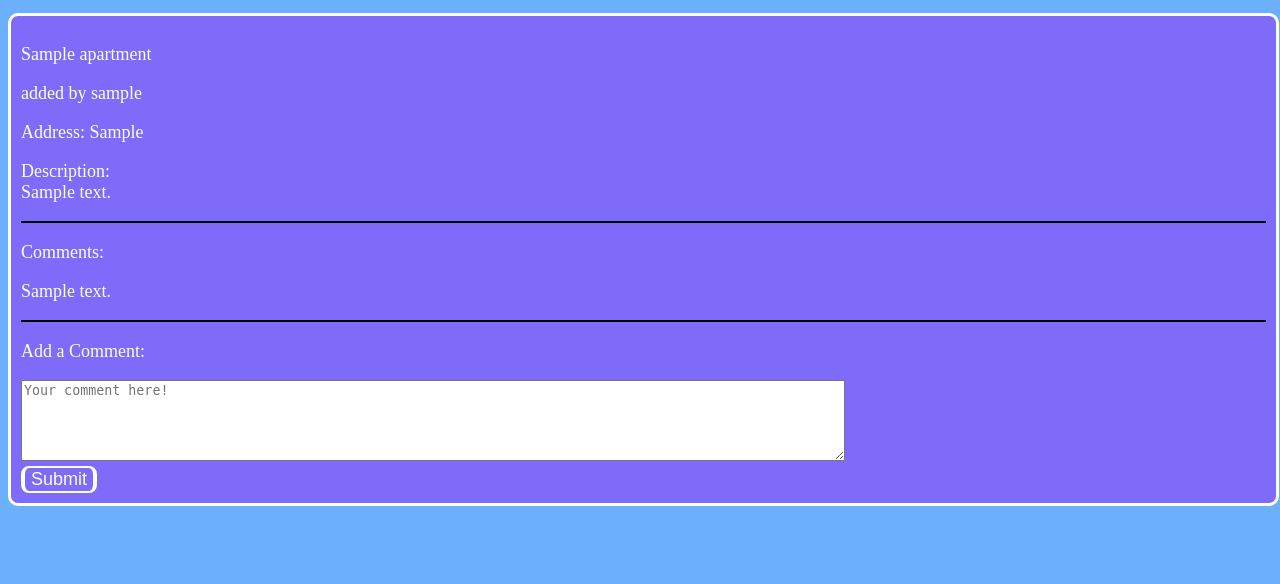
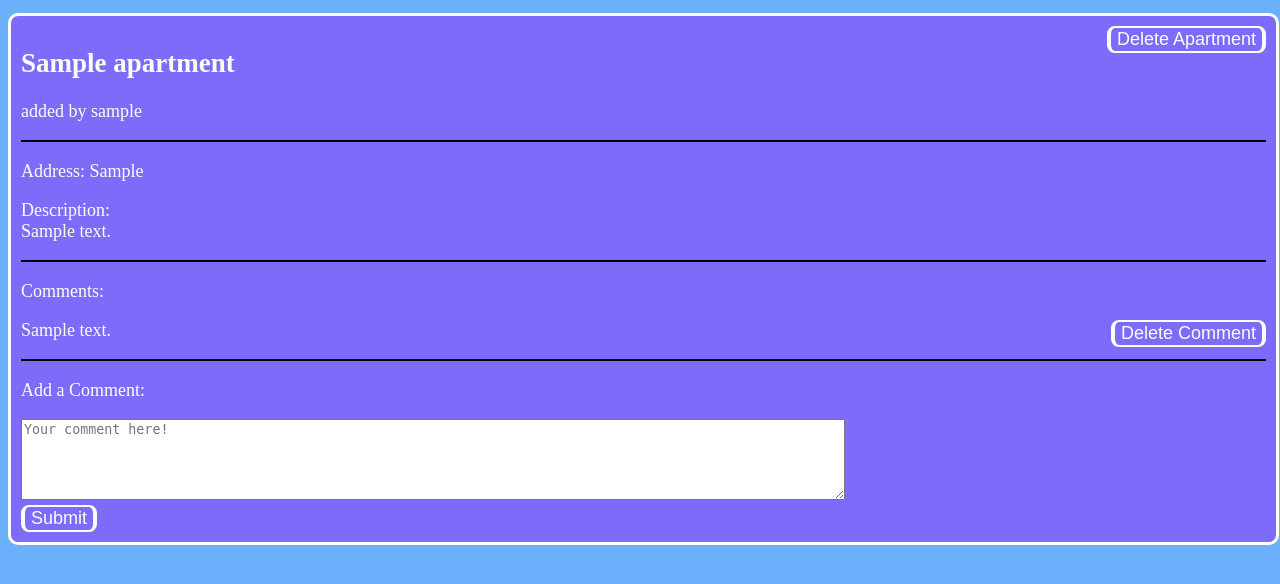
Before and after one commit to aon4o/Apartments-Flask_Web_App, a Flask app: page /apartments/1/show in a window 1280 px wide. Shown: the part 60-644 px from the top of the page. Run offline with Flask 2, Linux system fonts and the light colour scheme; a user stored in the database is signed in; tables that the repository leaves empty hold one stand-in row (values such as "Sample post").

Commit message:
Added methods for deleting Apartments and Comments

```diff
--- a/app.py
+++ b/app.py
@@ -18,9 +18,11 @@ logging.basicConfig(filename='logs.log',
 def index():
     return render_template('index.html')
 
+
 @app.route('/')
 def redirect_to_home():
     return redirect(url_for('index'))
+
 
 @app.route('/about')
 def about():
@@ -127,6 +129,22 @@ def apartment_show(apartment_id):
         comments=comments, form=comment_form, user=user)
 
 
+@app.route('/apartments/delete', methods=['POST'])
+@login_required
+def apartment_delete():
+    apartment = Apartment.query.filter_by(
+        id=request.form.get('apartment_id')
+    ).first()
+    if current_user.id == apartment.user_id:
+        db.session.delete(apartment)
+        db.session.commit()
+        flash("Apartment deleted Successfully!")
+        return redirect(url_for("apartments"))
+    else:
+        flash("Operation not Permitted!")
+        return redirect(url_for('apartment_show', apartment_id=apartment.id))
+
+
 # COMMENTS
 @app.route('/comments/create', methods=['POST'])
 @login_required
@@ -148,6 +166,23 @@ def comment_create():
                             apartment_id=form.apartment_id.data))
 
 
+@app.route('/comments/delete', methods=['POST'])
+@login_required
+def comment_delete():
+    comment = Comment.query.filter_by(
+        id=request.form.get('comment_id')
+    ).first()
+    if current_user.id == comment.user_id:
+        db.session.delete(comment)
+        db.session.commit()
+        flash("Comment deleted Successfully!")
+    else:
+        flash("Operation not Permitted!")
+
+    return redirect(url_for('apartment_show',
+                            apartment_id=request.form.get('apartment_id')))
+
+
 # ERROR CODE HANDLERS
 @app.errorhandler(404)
 def page_not_found(e):
--- a/templates/apartments/show.html
+++ b/templates/apartments/show.html
@@ -5,8 +5,16 @@
 {% endblock head %}
 {% block body %}
   <div class="body">
-    <p>{{ apartment.name }}</p>
+    {% if apartment.user_id == current_user.id %}
+      <form action="{{ url_for("apartment_delete") }}" method="post">
+        <input name="apartment_id" type="hidden" value="{{ apartment.id }}">
+        <button style="float: right" type="submit">Delete Apartment</button>
+      </form>
+    {% endif %}
+    <h2>{{ apartment.name }}</h2>
     <p>added by {{ user.username }}</p>
+
+    <hr/>
     <p>Address: {{ apartment.location }}</p>
     <p>Description: <br>{{ apartment.description }}</p>
     <hr>
@@ -14,12 +22,15 @@
       {% if comments %}
         <p>Comments:</p>
         {% for comment in comments %}
+          {% if comment.user_id == current_user.id %}
+            {#<a href="{{ url_for('comment_edit', comment_id=comment.id) }}">Edit</a>#}
+            <form action="{{ url_for("comment_delete") }}" method="post">
+              <input name="apartment_id" type="hidden" value="{{ apartment.id }}">
+              <input name="comment_id" type="hidden" value="{{ comment.id }}">
+              <button style="float: right" type="submit">Delete Comment</button>
+            </form>
+          {% endif %}
           <p>{{ comment.comment }}</p>
-          {#      {% if comment.user_id == current_user.get_id() %}#}
-          {#        <p>edit</p>#}
-          {#        <a href="{{ url_for('comment_edit', comment_id=comment.id) }}">Edit</a>#}
-          {#        <a href="{{ url_for('comment_delete', comment_id=comment.id) }}">Delete</a>#}
-          {#      {% endif %}#}
         {% endfor %}
         <hr>
       {% endif %}
```
